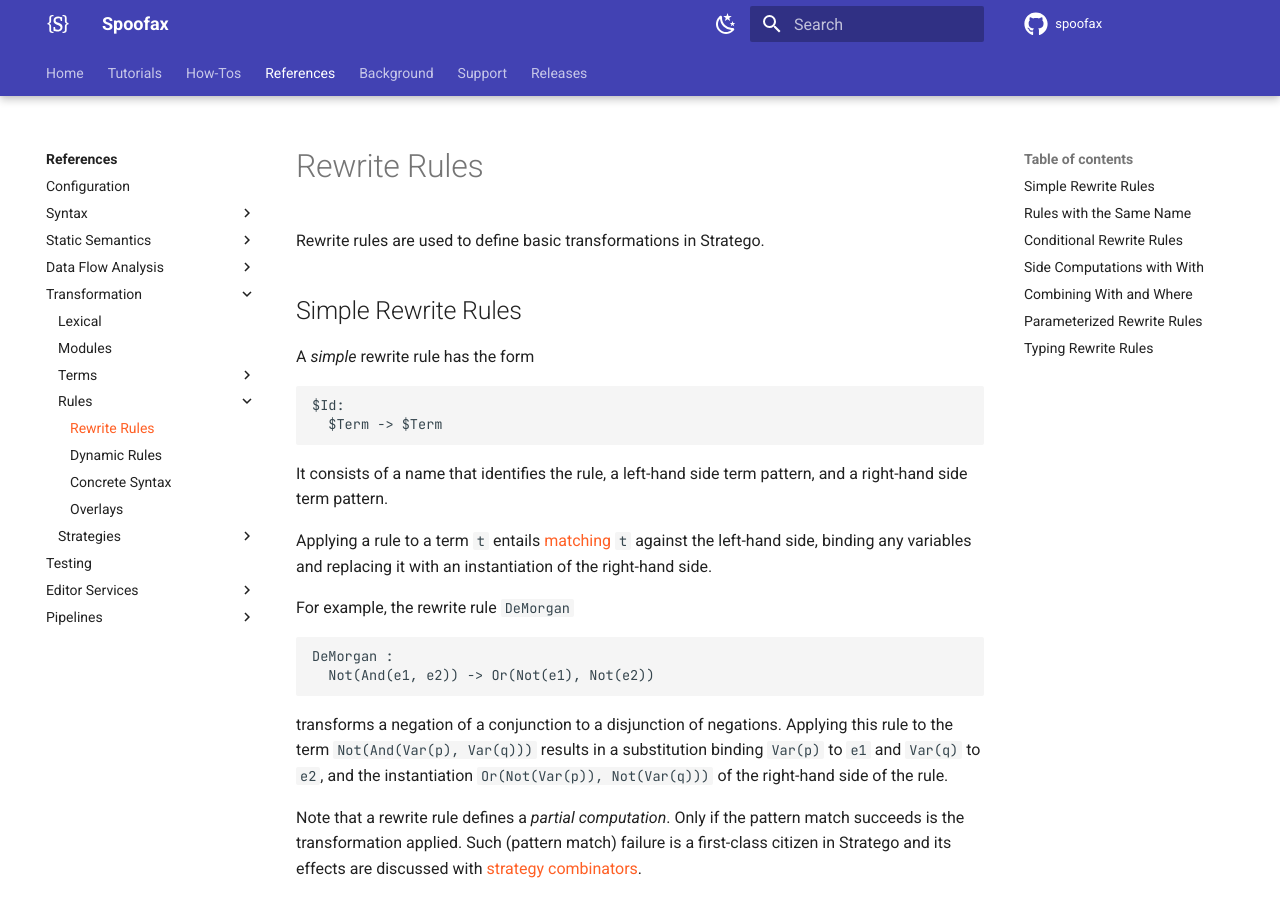
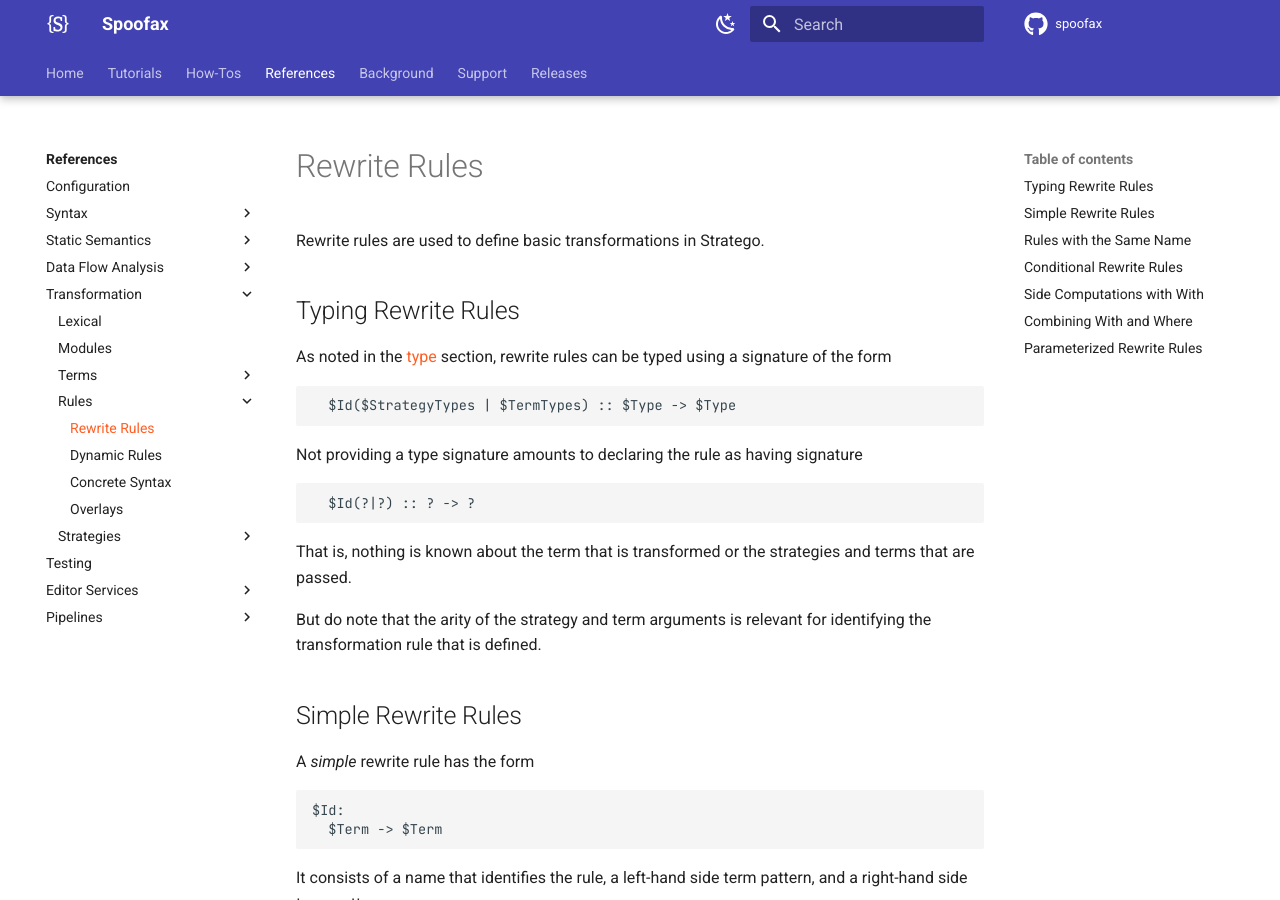
Before and after one commit to pdmosses/metaborg.github.io, an MkDocs documentation site: the page built from docs/references/stratego/rules/rewrite-rules.md, in a window 1280 px wide and 900 px high. Built offline with MkDocs 1.6.1 and Material for MkDocs 9.7.7, drawn with Linux system fonts in a browser that asks for light colours; comment, search, counter and statistics services are not loaded; some of the changed text lies outside the part shown.

Commit message:
move typing rules remark to the top of the file

````diff
--- a/docs/references/stratego/rules/rewrite-rules.md
+++ b/docs/references/stratego/rules/rewrite-rules.md
@@ -1,6 +1,24 @@
 # Rewrite Rules
 
 Rewrite rules are used to define basic transformations in Stratego.
+
+## Typing Rewrite Rules
+
+As noted in the [type](../terms/types.md) section, rewrite rules can be typed using a signature of the form
+
+```
+  $Id($StrategyTypes | $TermTypes) :: $Type -> $Type
+```
+
+Not providing a type signature amounts to declaring the rule as having signature
+
+```
+  $Id(?|?) :: ? -> ?
+```
+
+That is, nothing is known about the term that is transformed or the strategies and terms that are passed.
+
+But do note that the arity of the strategy and term arguments is relevant for identifying the transformation rule that is defined.
 
 
 ## Simple Rewrite Rules
@@ -213,22 +231,3 @@ In that case, the parentheses can be left out as well.
 !!! note
     In the absence of a type system, the distinction between strategy arguments and term arguments was made based on the syntactic distinction.
     In a future version of the language, this syntactic distiction may no longer be necessary based on types.
-
-
-## Typing Rewrite Rules
-
-As noted in the [type](../terms/types.md) section, rewrite rules can be typed using a signature of the form
-
-```
-  $Id($StrategyTypes | $TermTypes) :: $Type -> $Type
-```
-
-Not providing a type signature amounts to declaring the rule as having signature
-
-```
-  $Id(?|?) :: ? -> ?
-```
-
-That is, nothing is known about the term that is transformed or the strategies and terms that are passed.
-
-But do note that the arity of the strategy and term arguments is relevant for identifying the transformation rule that is defined.
````
